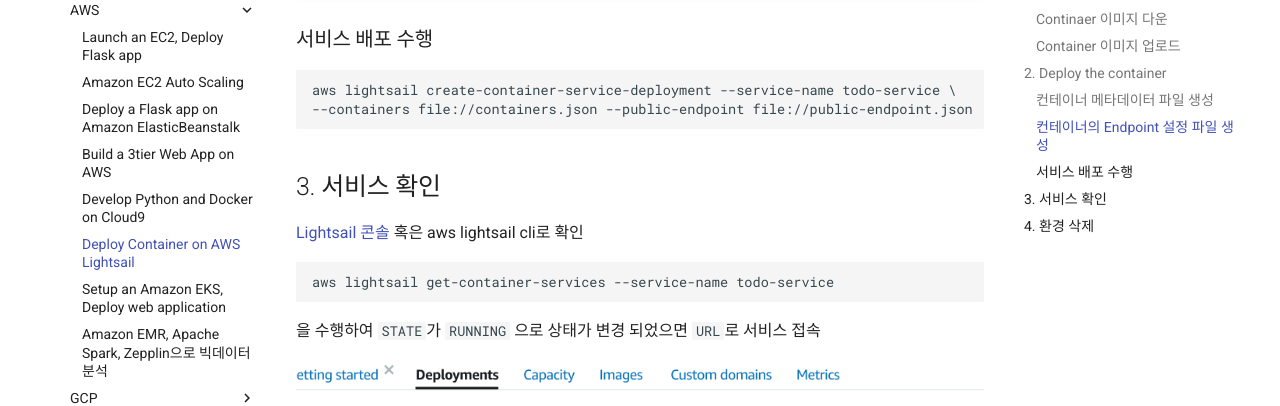
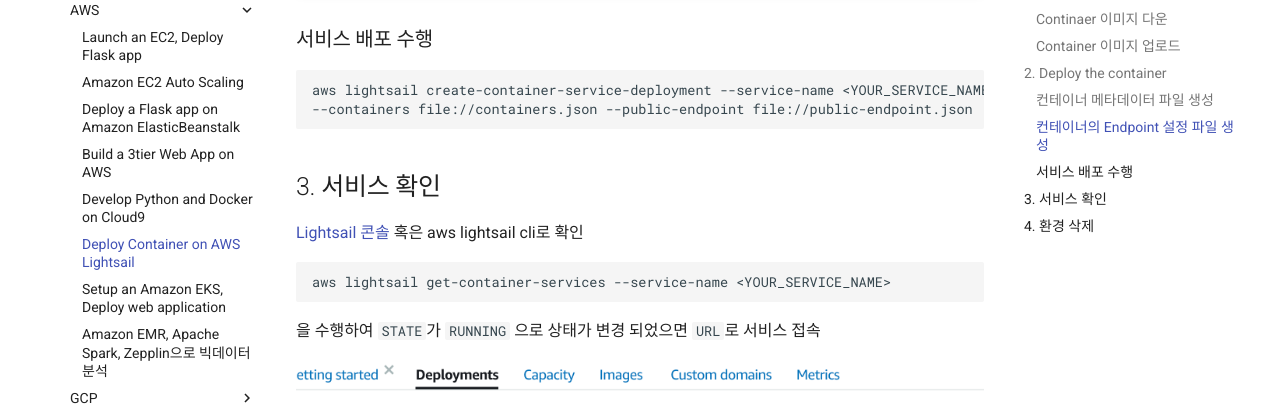
Before and after one commit to cloudacode/tutorials, an MkDocs documentation site: the page built from docs/cloud/aws/aws-lightsail-container.md, in a window 1280 px wide and 900 px high, scrolled down 2877 px. Shown: the part 179-585 px from the top of the window. Built offline with MkDocs 1.6.1 and Material for MkDocs 9.7.7, drawn with Linux system fonts in a browser that asks for light colours; comment, search, counter and statistics services are not loaded.

Commit message:
updated the desc

````diff
--- a/docs/cloud/aws/aws-lightsail-container.md
+++ b/docs/cloud/aws/aws-lightsail-container.md
@@ -115,7 +115,7 @@ public-endpoint.json
 ### 서비스 배포 수행
 
 ```bash
-aws lightsail create-container-service-deployment --service-name todo-service \
+aws lightsail create-container-service-deployment --service-name <YOUR_SERVICE_NAME> \
 --containers file://containers.json --public-endpoint file://public-endpoint.json
 ```
 
@@ -124,7 +124,7 @@ aws lightsail create-container-service-deployment --service-name todo-service \
 [Lightsail 콘솔](https://lightsail.aws.amazon.com/ls/webapp/home/containers) 혹은 aws lightsail cli로 확인
 
 ```bash
-aws lightsail get-container-services --service-name todo-service
+aws lightsail get-container-services --service-name <YOUR_SERVICE_NAME>
 ```
 을 수행하여 `STATE`가 `RUNNING` 으로 상태가 변경 되었으면 `URL`로 서비스 접속
 
````
